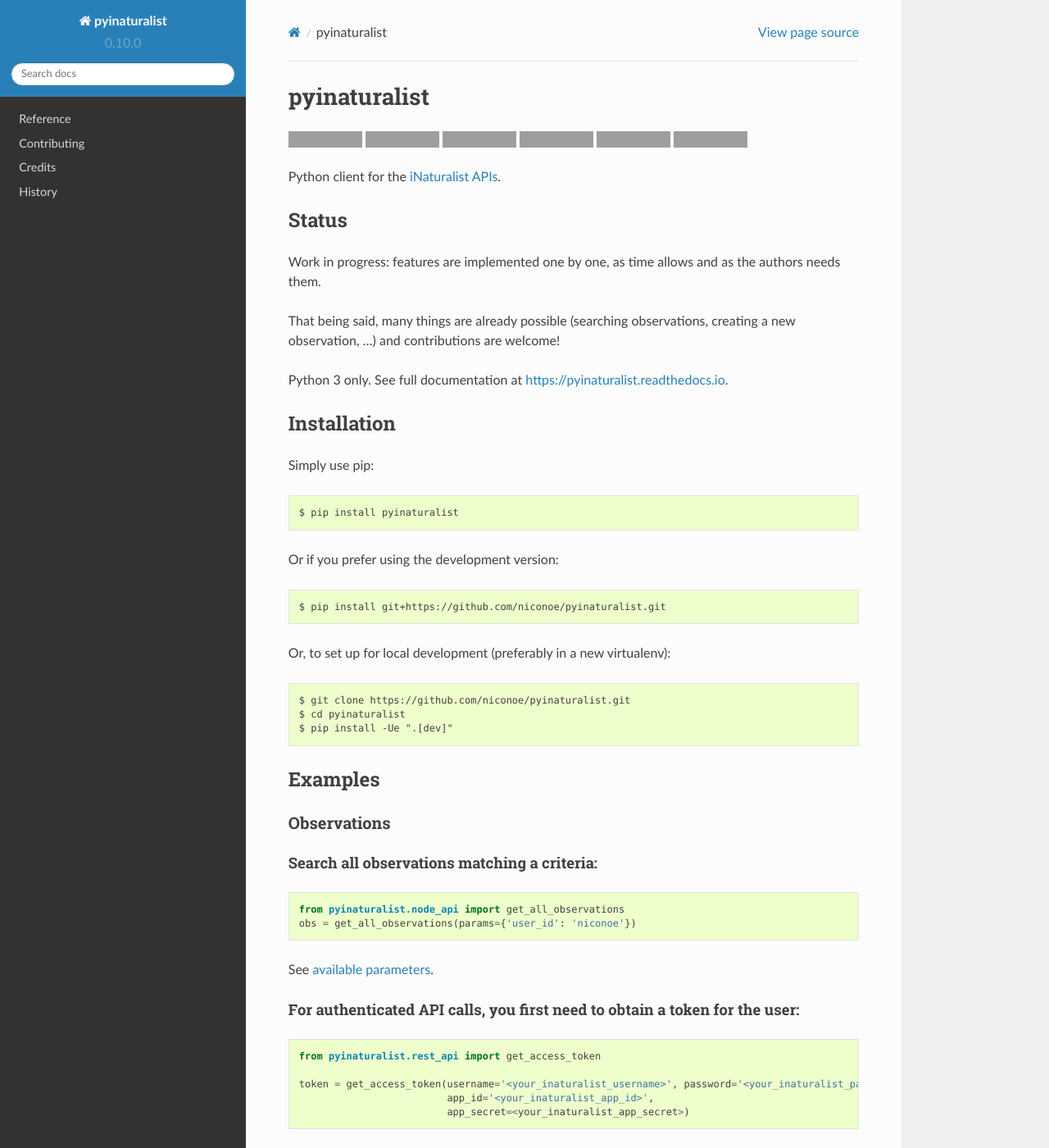
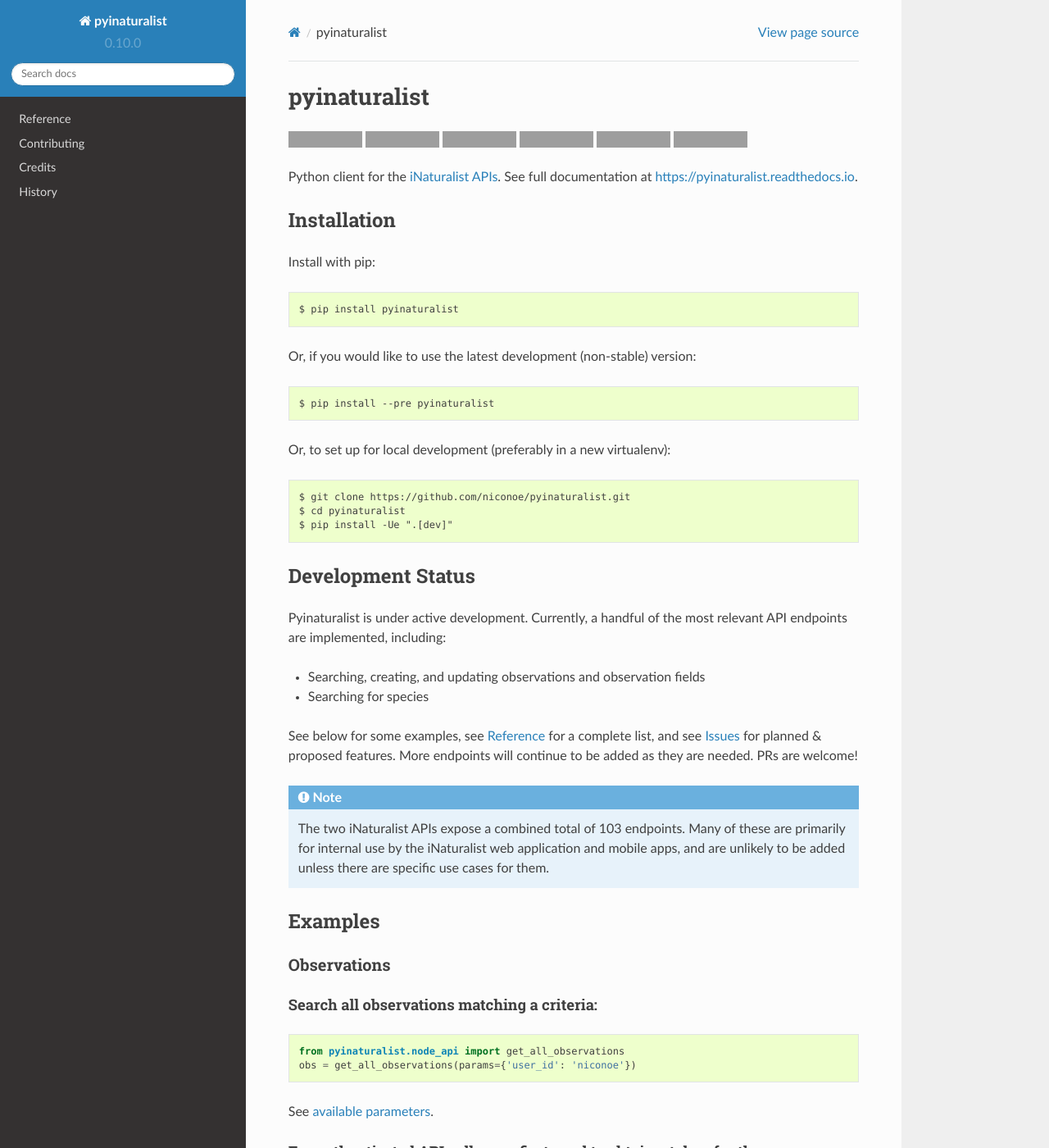
Before and after one commit to pyinat/pyinaturalist, a Sphinx documentation site: the page built from docs/index.rst, in a window 1280 px wide and 1400 px high. Shown: the whole window at 82% size. Built offline with Sphinx 7.4.7 and the Read the Docs theme 2.0.0, drawn with Linux system fonts in a browser that asks for light colours; some of the changed text lies outside the part shown; grey boxes are pictures that could not be loaded.

Commit message:
Update Development Status section in docs and fill in some missing function docstrings

```diff
--- a/README.rst
+++ b/README.rst
@@ -21,34 +21,44 @@
     :alt: PyPI - Format
 
 Python client for the `iNaturalist APIs <https://www.inaturalist.org/pages/api+reference>`_.
-
-Status
-------
-
-Work in progress: features are implemented one by one, as time allows and as the authors needs them.
-
-That being said, many things are already possible (searching observations, creating a new observation, ...) and
-contributions are welcome!
-
-Python 3 only.
 See full documentation at `<https://pyinaturalist.readthedocs.io>`_.
 
 Installation
 ------------
 
-Simply use pip::
+Install with pip::
 
     $ pip install pyinaturalist
 
-Or if you prefer using the development version::
+Or, if you would like to use the latest development (non-stable) version::
 
-    $ pip install git+https://github.com/niconoe/pyinaturalist.git
+    $ pip install --pre pyinaturalist
 
 Or, to set up for local development (preferably in a new virtualenv)::
 
     $ git clone https://github.com/niconoe/pyinaturalist.git
     $ cd pyinaturalist
     $ pip install -Ue ".[dev]"
+
+Development Status
+------------------
+Pyinaturalist is under active development. Currently, a handful of the most relevant API endpoints
+are implemented, including:
+
+* Searching, creating, and updating observations and observation fields
+* Searching for species
+
+See below for some examples,
+see `Reference <https://pyinaturalist.readthedocs.io/en/latest/reference.html>`_ for a complete list, and
+see `Issues <https://github.com/niconoe/pyinaturalist/issues>`_ for planned & proposed features.
+More endpoints will continue to be added as they are needed. PRs are welcome!
+
+.. note::
+    The two iNaturalist APIs expose a combined total of 103 endpoints. Many of these are primarily for
+    internal use by the iNaturalist web application and mobile apps, and are unlikely to be added unless
+    there are specific use cases for them.
+
+.. 37 in REST API, 65 in Node API, 1 undocumented as of 2020-06-11
 
 Examples
 --------
@@ -58,7 +68,6 @@
 
 Search all observations matching a criteria:
 ~~~~~~~~~~~~~~~~~~~~~~~~~~~~~~~~~~~~~~~~~~~~
-
 .. code-block:: python
 
     from pyinaturalist.node_api import get_all_observations
@@ -68,11 +77,9 @@
 
 For authenticated API calls, you first need to obtain a token for the user:
 ~~~~~~~~~~~~~~~~~~~~~~~~~~~~~~~~~~~~~~~~~~~~~~~~~~~~~~~~~~~~~~~~~~~~~~~~~~~
-
 .. code-block:: python
 
     from pyinaturalist.rest_api import get_access_token
-
     token = get_access_token(username='<your_inaturalist_username>', password='<your_inaturalist_password>',
                              app_id='<your_inaturalist_app_id>',
                              app_secret=<your_inaturalist_app_secret>)
@@ -83,11 +90,9 @@
 
 Create a new observation:
 ~~~~~~~~~~~~~~~~~~~~~~~~~
-
 .. code-block:: python
 
     from pyinaturalist.rest_api import create_observations
-
     params = {'observation':
                 {'taxon_id': 54327,  # Vespa Crabro
                  'observed_on_string': datetime.datetime.now().isoformat(),
@@ -105,7 +110,6 @@
     }
 
     r = create_observations(params=params, access_token=token)
-
     new_observation_id = r[0]['id']
 
 Upload a picture for this observation:
@@ -113,7 +117,6 @@
 .. code-block:: python
 
     from pyinaturalist.rest_api import add_photo_to_observation
-
     r = add_photo_to_observation(observation_id=new_observation_id,
                                  file_object=open('/Users/nicolasnoe/vespa.jpg', 'rb'),
                                  access_token=token)
@@ -123,7 +126,6 @@
 .. code-block:: python
 
         from pyinaturalist.rest_api import update_observation
-
         p = {'ignore_photos': 1,  # Otherwise existing pictures will be deleted
              'observation': {'description': 'updated description !'}}
         r = update_observation(observation_id=17932425, params=p, access_token=token)
@@ -134,7 +136,6 @@
 .. code-block:: python
 
     from pyinaturalist.rest_api import get_all_observation_fields
-
     r = get_all_observation_fields(search_query="DNA")
 
 Sets an observation field value to an existing observation:
@@ -142,7 +143,6 @@
 .. code-block:: python
 
     from pyinaturalist.rest_api import put_observation_field_values
-
     put_observation_field_values(observation_id=7345179,
                                  observation_field_id=9613,
                                  value=250,
--- a/docs/conf.py
+++ b/docs/conf.py
@@ -45,7 +45,7 @@
 # Use apidoc to auto-generate rst sources
 apidoc_module_dir = PACKAGE_DIR
 apidoc_output_dir = "modules"
-apidoc_excluded_paths= ["__init__"]
+apidoc_excluded_paths = ["__init__"]
 apidoc_module_first = True
 apidoc_separate_modules = True
 apidoc_toc_file = False
--- a/docs/index.rst
+++ b/docs/index.rst
@@ -11,7 +11,7 @@
 ========
 
 .. toctree::
-   :maxdepth: 3
+   :maxdepth: 2
 
    reference
    contributing
--- a/pyinaturalist/__init__.py
+++ b/pyinaturalist/__init__.py
@@ -20,9 +20,10 @@
     """
     if not (getenv("TRAVIS") == "true" and getenv("TRAVIS_BRANCH") == "dev"):
         return version
-    new_version = '{}-dev.{}'.format(version, getenv("TRAVIS_BUILD_NUMBER", "0"))
+    new_version = "{}-dev.{}".format(version, getenv("TRAVIS_BUILD_NUMBER", "0"))
     getLogger(__name__).info("Using pre-release version: {}".format(new_version))
     return new_version
 
+
 # This won't modify the version outside of Travis
 __version__ = get_prerelease_version(__version__)
```
Also changed, not shown: docs/reference.rst (+18 -5 lines), .travis.yml, 2 other files.
